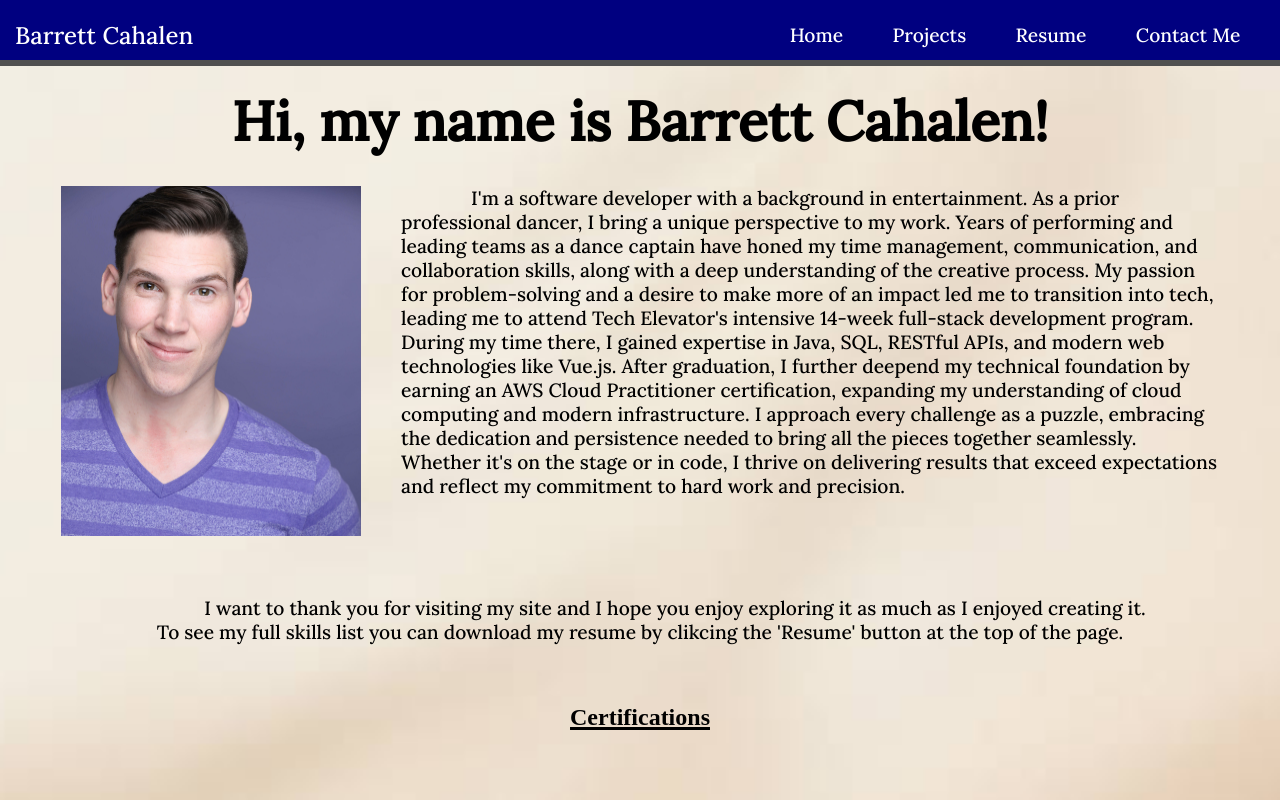
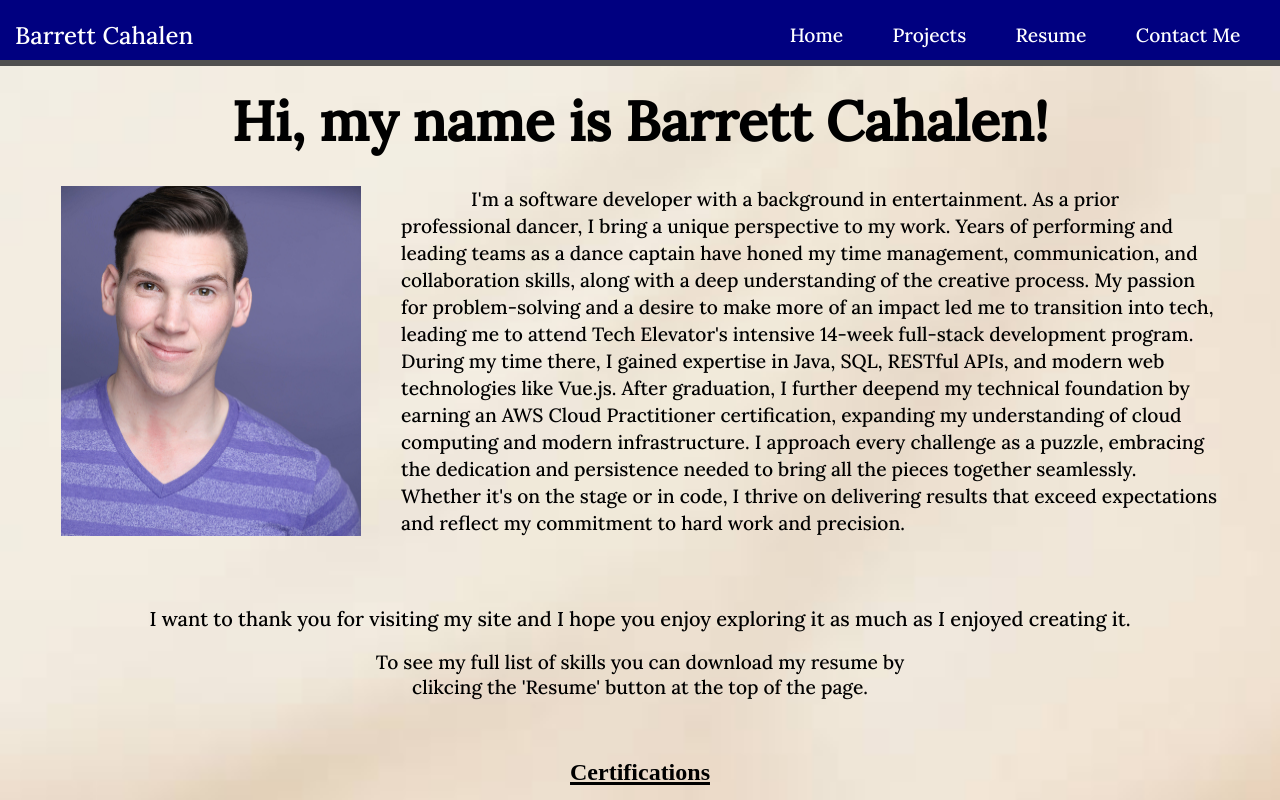
Before and after one commit to bpcahalen/Portfolio, a Vue app: page / in a window 1280 px wide. Shown: the top 800 px of the page. Built offline with nearby package versions, Linux system fonts and the light colour scheme.

Commit message:
fixing spacing for text

```diff
--- a/src/components/ProjectComponent.vue
+++ b/src/components/ProjectComponent.vue
@@ -76,7 +76,7 @@ export default{
 .projectName{
     text-decoration: underline solid 3px;
     font-size: 50px;
-    margin: 15px 0;
+    margin: 5px 0 15px 0;
 }
 
 .image-link {
@@ -125,9 +125,22 @@ export default{
 .keyFeatures{
     font-weight: bolder;
     font-size: larger;
+    margin: 0;
 }
 
-.description, .demonstrates{
+li{
+    line-height: 35px;
+}
+
+.description{
     text-align: center;
+    line-height: 30px;
+}
+
+.demonstrates{
+    text-align: center;
+    line-height: 32px;
+    margin: 0;
+    margin-bottom: 10px;
 }
 </style>
--- a/src/views/HomeView.vue
+++ b/src/views/HomeView.vue
@@ -1,8 +1,8 @@
 <template >
   <div class="home" >
-    <div class="introPart">
+    <div>
       <h1 class="introName">Hi, my name is Barrett Cahalen!</h1>
-      <div class="intoTech">
+      <div class="introPart">
         <img src="../images/businessPhoto2.jpg" class="headshot1">
       <p class="introPt2">
         I'm a software developer with a background in entertainment. As a prior professional dancer, I bring a unique perspective to my work.
@@ -14,10 +14,11 @@
         Whether it's on the stage or in code, I thrive on delivering results that exceed expectations and reflect my commitment to hard work and precision.
       </p>
     </div>
-    <p class="intro"> I want to thank you for visiting my site and I hope you enjoy exploring it as much as I enjoyed creating it.
-        <br>To see my full skills list you can download my resume by clikcing the 'Resume' button at the top of the page.
-      </p>
-    </div>
+    <div class="footNote">
+      <p class="thankYou"> I want to thank you for visiting my site and I hope you enjoy exploring it as much as I enjoyed creating it.</p>
+      <p class="skills">To see my full list of skills you can download my resume by clikcing the 'Resume' button at the top of the page.</p>
+  </div>
+  </div>
     <h2 class="certTitle">Certifications</h2>
     <div class="certificates">
             <div class="certSlide">
@@ -83,20 +84,25 @@ import IT from "../../public/Coursera LHS5B98WGRQG.pdf";
   cursor: default;
 }
 
-.introPart{
+.footNote{
+  margin-top: 30px;
   display: flex;
   justify-content: center;
   align-items: center;
   flex-direction: column;
+  font-size: larger;
+  font-family: "Lora", serif;
 }
 
-.intro{
-  margin: 0;
-  padding: 20px;
-  font-size: larger;
-  font-family: "Lora", serif;
-  text-indent: 70px;
+.thankYou{
+ margin: 0;
+ font-size: 20px;
+}
+
+.skills{
+  width: 600px;
   text-align: center;
+  line-height: 25px;
 }
 
 .introPt2{
@@ -111,9 +117,10 @@ import IT from "../../public/Coursera LHS5B98WGRQG.pdf";
   color: black;
   font-family: "Lora", serif;
   font-size: 55px;
+  text-align: center;
 }
 
-.intoTech{
+.introPart{
   margin: 0;
   padding: 20px 20px 40px 20px;
   font-size: larger;
@@ -121,6 +128,7 @@ import IT from "../../public/Coursera LHS5B98WGRQG.pdf";
   text-indent: 70px;
   display: flex;
   justify-content: space-evenly;
+  line-height: 27px;
 }
 
 .headshot1{
--- a/src/views/ProjectView.vue
+++ b/src/views/ProjectView.vue
@@ -134,6 +134,7 @@ export default {
     font-size: 100%;
     margin-bottom: 35px;
     font-weight: bold;
+    line-height: 25px;
 }
 
 .quickAccess{
```
